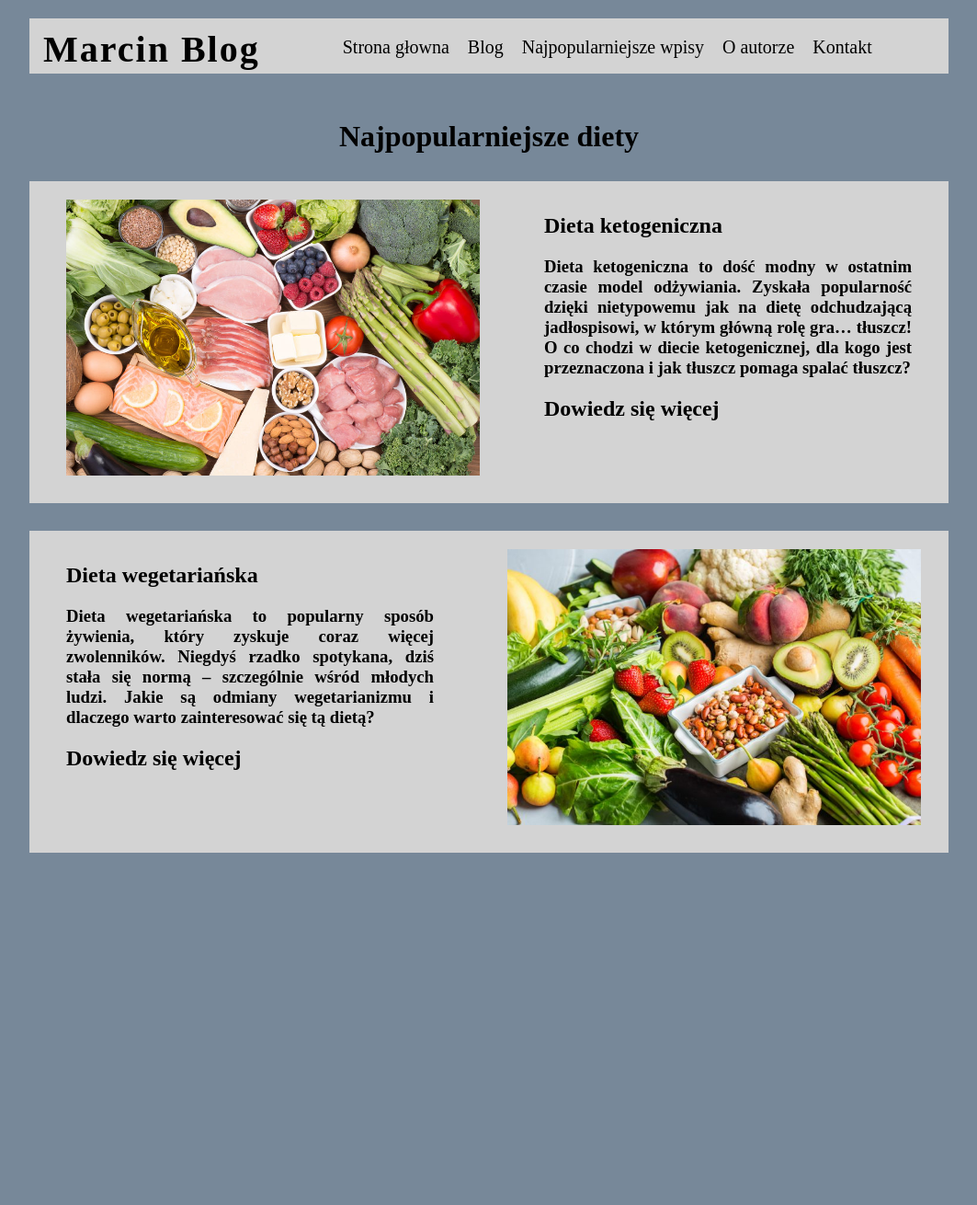
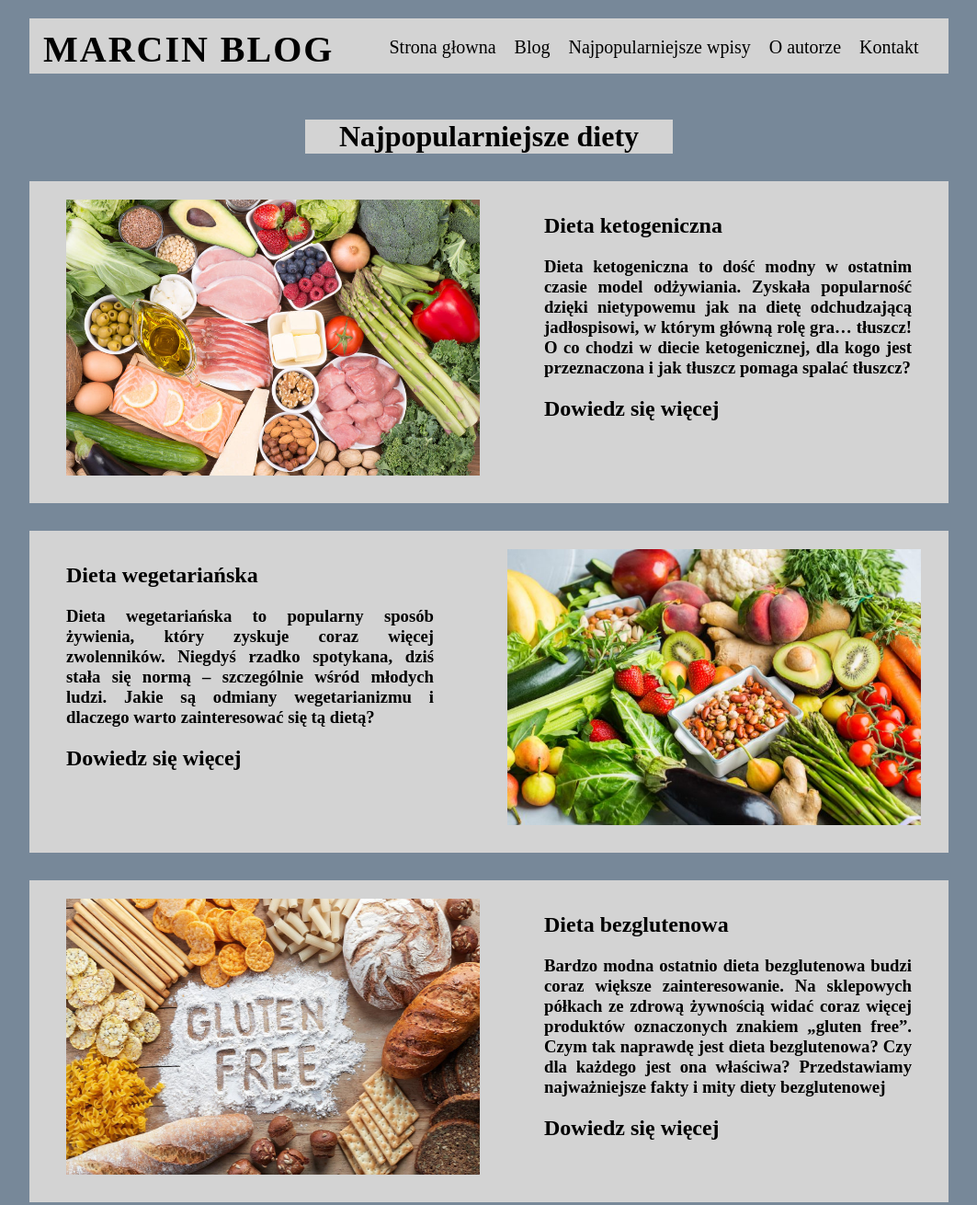
Before and after one commit to Marcin-Kwiatek/Blog, a plain HTML site: page index.html in a window 1280 px wide. Shown: the whole page at 92% size, without its empty margins (108-1171 px from the left). Before the commit the page ends 957 px from the top, so only its background shows below. Drawn offline with Linux system fonts and the light colour scheme.

Commit message:
adding a third article and a hover effect

```diff
--- a/index.html
+++ b/index.html
@@ -12,7 +12,7 @@
 
 <body>
     <div class="container">
-        <div class="logo">Marcin Blog</div>
+        <div class="logo">MARCIN BLOG</div>
         <div class="header">
             <div class="menu">Strona głowna</div>
             <div class="menu">Blog</div>
@@ -27,15 +27,22 @@
             <div class="imgLeft"> <img src="img/keto.jpg" width="450" height="300"> </div>
             <div class="textRight">
                 <h2>Dieta ketogeniczna</h2><h3>Dieta ketogeniczna to dość modny w ostatnim czasie model odżywiania. Zyskała popularność dzięki nietypowemu jak na dietę odchudzającą jadłospisowi, w którym główną rolę gra… tłuszcz! O co chodzi w diecie ketogenicznej, dla kogo jest przeznaczona i jak tłuszcz pomaga spalać tłuszcz?</h3>
-                <h2>Dowiedz się więcej</h2>
+                <h2 class="more" >Dowiedz się więcej</h2>
             </div>
         </div>
         <div class="article">
             <div class="textLeft">
                 <h2>Dieta wegetariańska</h2><h3>Dieta wegetariańska to popularny sposób żywienia, który zyskuje coraz więcej zwolenników. Niegdyś rzadko spotykana, dziś stała się normą – szczególnie wśród młodych ludzi. Jakie są odmiany wegetarianizmu i dlaczego warto zainteresować się tą dietą?</h3>
-                <h2>Dowiedz się więcej</h2>
+                <h2 class="more">Dowiedz się więcej</h2>
             </div>
             <div class="imgRight"> <img src="img/wege.jpeg" width="450" height="300"> </div>
+        </div>
+        <div class="article">
+            <div class="imgLeft"> <img src="img/gluten.jpg" width="450" height="300"> </div>
+            <div class="textRight">
+                <h2>Dieta bezglutenowa</h2><h3>Bardzo modna ostatnio dieta bezglutenowa budzi coraz większe zainteresowanie. Na sklepowych półkach ze zdrową żywnością widać coraz więcej produktów oznaczonych znakiem „gluten free”. Czym tak naprawdę jest dieta bezglutenowa? Czy dla każdego jest ona właściwa? Przedstawiamy najważniejsze fakty i mity diety bezglutenowej</h3>
+                <h2 class="more">Dowiedz się więcej</h2>
+            </div>
         </div>
     </div>
 
--- a/style.css
+++ b/style.css
@@ -9,7 +9,7 @@ body{
 .logo{
     font-size: 40px;
     float: left;
-    margin-right: 70px;
+    margin-right: 40px;
     margin-bottom: 50px;
     margin-top: 10px;
     margin-left: 15px;
@@ -23,6 +23,10 @@ body{
     font-size: 20px;
     margin-top: 20px;
 }
+.menu:hover{
+    color: white;
+    cursor: pointer;
+}
 .header{
     min-height: 60px;
     margin-bottom: 50px;
@@ -32,6 +36,10 @@ body{
 .title{
     text-align: center;
     margin-bottom: 30px;
+    background-color: lightgray;
+    width: 400px;
+    margin-left: auto;
+    margin-right: auto;
 }
 .imgLeft{
     margin-left: 20px;
@@ -65,3 +73,7 @@ body{
     text-align: justify;
     margin-top: 15px;
 }
+.more:hover{
+    cursor: pointer;
+    color:white;
+}
```
Also changed, not shown: img/gluten.jpg (added).
